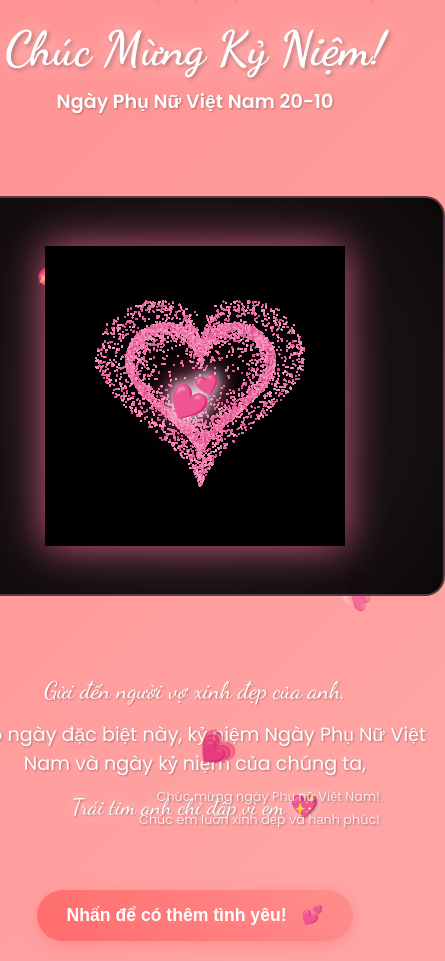
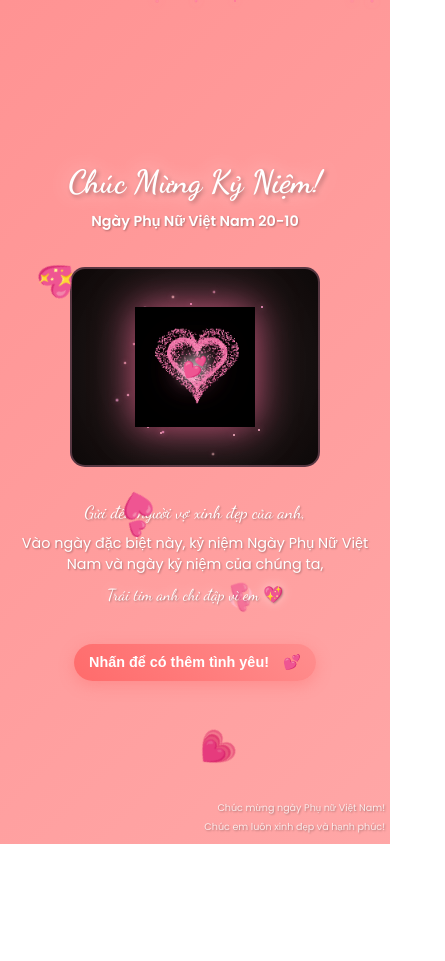
Before and after one commit to Thanhchow/anniversary-heart, a plain HTML site: page index.html in a window 390 px wide. Shown: the whole page, 445 px wide, since content can reach past the window. After the commit the page ends 844 px from the top, so only its background shows below. Drawn offline with nearby package versions, Linux system fonts and the light colour scheme.

Commit message:
Add files via upload

```diff
--- a/script.js
+++ b/script.js
@@ -50,8 +50,11 @@ function initializePage() {
     $('.vietnamese-text').hide().delay(2000).fadeIn(1500);
 }
 
-// Particle Animation around Heart GIF
+// Particle Animation around Heart GIF - Mobile Optimized
 function startParticleAnimation() {
+    // Detect mobile device
+    const isMobile = window.innerWidth <= 768;
+
     // Create particles periodically around the GIF
     function createHeartParticles() {
         const canvas = $('.heartbeat-canvas');
@@ -61,12 +64,16 @@ function startParticleAnimation() {
         const centerX = canvasRect.width / 2;
         const centerY = canvasRect.height / 2;
 
+        // Adjust particle count based on device
+        const particleCount = isMobile ? 30 : 50;
+        const particleSize = isMobile ? 2 : 3;
+
         // Create particles around the heart GIF
-        for (let i = 0; i < 50; i++) {
+        for (let i = 0; i < particleCount; i++) {
             setTimeout(() => {
                 // Random position around the center
                 const angle = Math.random() * Math.PI * 2;
-                const distance = 50 + Math.random() * 100;
+                const distance = isMobile ? 30 + Math.random() * 60 : 50 + Math.random() * 100;
                 const x = centerX + Math.cos(angle) * distance;
                 const y = centerY + Math.sin(angle) * distance;
 
@@ -78,7 +85,9 @@ function startParticleAnimation() {
                     background: `rgb(${255}, ${158 + Math.random() * 50}, ${196 + Math.random() * 30})`,
                     animationDelay: Math.random() * 1 + 's',
                     animationDuration: (2 + Math.random() * 1) + 's',
-                    zIndex: 5
+                    zIndex: 5,
+                    width: particleSize + 'px',
+                    height: particleSize + 'px'
                 });
 
                 canvas.append(particle);
@@ -89,12 +98,15 @@ function startParticleAnimation() {
                         $(this).remove();
                     });
                 }, 3000);
-            }, i * 20); // Staggered creation
+            }, i * (isMobile ? 30 : 20)); // Slower creation on mobile
         }
     }
 
+    // Adjust interval based on device
+    const interval = isMobile ? 4000 : 3000;
+
     // Start particle generation loop
-    setInterval(createHeartParticles, 3000); // Create particles every 3 seconds
+    setInterval(createHeartParticles, interval);
 
     // Initial particle burst
     setTimeout(createHeartParticles, 1000);
@@ -228,11 +240,16 @@ function addRandomFloatingHeart() {
 
     const floatingHeart = $('<div class="random-floating-heart"></div>');
     floatingHeart.text(randomHeart);
+
+    // Mobile optimized sizing
+    const isMobile = window.innerWidth <= 768;
+    const fontSize = isMobile ? (1 + Math.random() * 0.5) + 'rem' : (1.5 + Math.random()) + 'rem';
+
     floatingHeart.css({
         position: 'fixed',
         left: Math.random() * 100 + '%',
         bottom: '-50px',
-        fontSize: (1.5 + Math.random()) + 'rem',
+        fontSize: fontSize,
         zIndex: '5',
         pointerEvents: 'none',
         animation: 'randomFloat 6s linear forwards'
--- a/style.css
+++ b/style.css
@@ -13,6 +13,20 @@ body {
     min-height: 100vh;
     overflow-x: hidden;
     position: relative;
+    width: 100%;
+}
+
+/* Mobile-first responsive container */
+.container {
+    position: relative;
+    min-height: 100vh;
+    display: flex;
+    flex-direction: column;
+    justify-content: center;
+    align-items: center;
+    padding: 10px;
+    width: 100%;
+    max-width: 100vw;
 }
 
 @keyframes gradientShift {
@@ -120,14 +134,15 @@ body {
     }
 }
 
-/* MATLAB-Inspired Heartbeat Animation - Fixed Visibility */
+/* MATLAB-Inspired Heartbeat Animation - Mobile Responsive */
 .heart-container {
     position: relative;
     display: inline-block;
-    margin: 40px 0;
+    margin: 20px 0;
     animation: bounceIn 1.5s ease-out;
-    width: 500px;
-    height: 400px;
+    width: 100%;
+    max-width: 400px;
+    height: 300px;
 }
 
 @keyframes bounceIn {
@@ -159,10 +174,10 @@ body {
     justify-content: center;
 }
 
-/* Heart GIF styling */
+/* Heart GIF styling - Mobile Responsive */
 .heart-gif {
-    max-width: 300px;
-    max-height: 300px;
+    max-width: 200px;
+    max-height: 200px;
     width: auto;
     height: auto;
     z-index: 10;
@@ -216,7 +231,7 @@ body {
     }
 }
 
-/* Heart inner content */
+/* Heart inner content - Mobile Responsive */
 .heart-inner {
     position: absolute;
     top: 50%;
@@ -227,7 +242,7 @@ body {
 }
 
 .heart-text {
-    font-size: 2rem;
+    font-size: 1.5rem;
     text-shadow:
         0 0 10px rgba(255, 255, 255, 1),
         0 0 20px rgba(255, 158, 196, 0.8),
@@ -396,48 +411,157 @@ body {
     text-shadow: 1px 1px 2px rgba(0, 0, 0, 0.3);
 }
 
-/* Responsive design */
+/* Mobile Responsive Design */
 @media (max-width: 768px) {
+    .container {
+        padding: 5px;
+    }
+
     .title {
-        font-size: 3rem;
+        font-size: 2.5rem;
+        margin-bottom: 10px;
     }
 
     .subtitle {
+        font-size: 1rem;
+        margin-bottom: 20px;
+    }
+
+    .heart-container {
+        width: 90%;
+        max-width: 300px;
+        height: 250px;
+        margin: 15px 0;
+    }
+
+    .heartbeat-canvas {
+        border-radius: 15px;
+    }
+
+    .heart-gif {
+        max-width: 150px;
+        max-height: 150px;
+    }
+
+    .heart-text {
         font-size: 1.2rem;
     }
 
-    .heart {
-        width: 150px;
-        height: 150px;
+    .message {
+        margin: 20px 0;
+        padding: 0 10px;
     }
 
-    .heart::before,
-    .heart::after {
-        width: 75px;
-        height: 120px;
-        left: 37.5px;
+    .romantic-text {
+        font-size: 1.3rem;
+        margin-bottom: 10px;
     }
 
-    .heart::after {
-        left: 0;
+    .anniversary-text {
+        font-size: 1rem;
+        margin-bottom: 10px;
+    }
+
+    .love-text {
+        font-size: 1.2rem;
+    }
+
+    .love-button {
+        padding: 12px 20px;
+        font-size: 1rem;
+        margin-top: 20px;
+    }
+
+    .vietnamese-text {
+        bottom: 5px;
+        right: 5px;
+        font-size: 0.7rem;
+    }
+
+    .particle {
+        width: 2px;
+        height: 2px;
+    }
+}
+
+/* Extra small devices */
+@media (max-width: 480px) {
+    .title {
+        font-size: 2rem;
+    }
+
+    .subtitle {
+        font-size: 0.9rem;
+    }
+
+    .heart-container {
+        width: 95%;
+        max-width: 250px;
+        height: 200px;
+    }
+
+    .heart-gif {
+        max-width: 120px;
+        max-height: 120px;
     }
 
     .heart-text {
-        font-size: 2rem;
+        font-size: 1rem;
     }
 
     .romantic-text {
-        font-size: 1.5rem;
+        font-size: 1.1rem;
+    }
+
+    .anniversary-text {
+        font-size: 0.9rem;
     }
 
     .love-text {
-        font-size: 1.4rem;
+        font-size: 1rem;
+    }
+
+    .love-button {
+        padding: 10px 15px;
+        font-size: 0.9rem;
     }
 
     .vietnamese-text {
-        bottom: 10px;
-        right: 10px;
-        font-size: 0.8rem;
+        font-size: 0.6rem;
+    }
+}
+
+/* Landscape orientation for mobile */
+@media (max-width: 768px) and (orientation: landscape) {
+    .container {
+        padding: 5px;
+        min-height: 100vh;
+    }
+
+    .heart-container {
+        width: 60%;
+        max-width: 300px;
+        height: 200px;
+        margin: 10px 0;
+    }
+
+    .heart-gif {
+        max-width: 120px;
+        max-height: 120px;
+    }
+
+    .message {
+        margin: 10px 0;
+    }
+
+    .title {
+        font-size: 2rem;
+        margin-bottom: 5px;
+    }
+
+    .subtitle {
+        font-size: 0.9rem;
+        margin-bottom: 10px;
     }
 }
 
```
